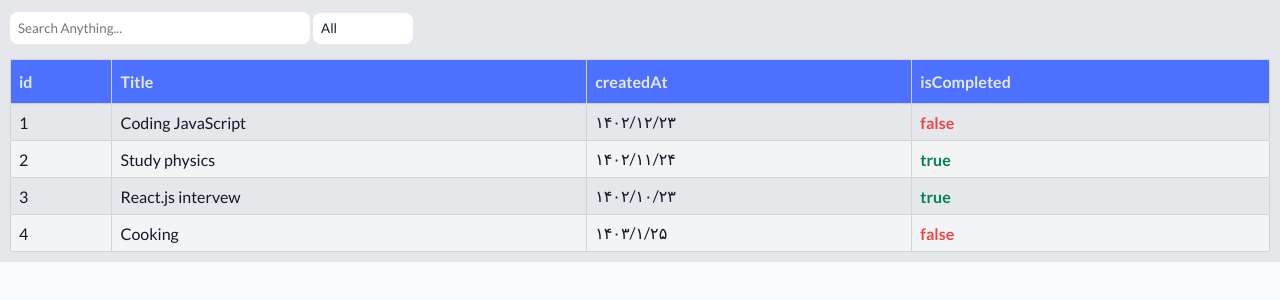
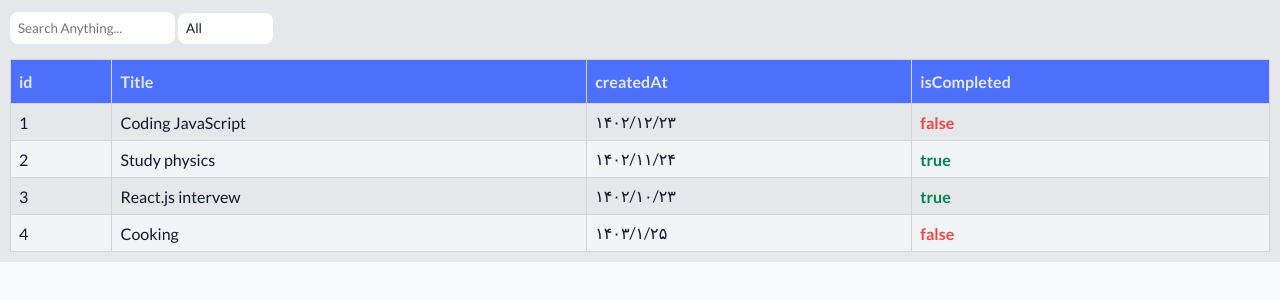
Before and after one commit to Alirewa/SearchFilter-Table, a plain HTML site: page index.html in a window 1280 px wide. Shown: the part 52-352 px from the top of the page. Drawn offline with Linux system fonts and the light colour scheme.

Commit message:
Update style.css

```diff
--- a/style.css
+++ b/style.css
@@ -71,8 +71,8 @@ select {
   border: none;
   outline: none;
   padding: 8px;
-  width: 100px;
   border-radius: 8px;
+  width: fit-content;
   background-color: var(--color-secondary-0);
   color: var(--color-secondary-900);
 }
@@ -81,12 +81,14 @@ select {
   margin: 15px 0;
 }
 .search-div input {
+  appearance: none;
   border: none;
+  outline: none;
   border-radius: 8px;
   background-color: var(--color-secondary-0);
   color: var(--color-secondary-900);
   padding: 8px;
-  width: 300px;
+  width: fit-content;
 }
 .notes-table {
   border-collapse: collapse;
```
